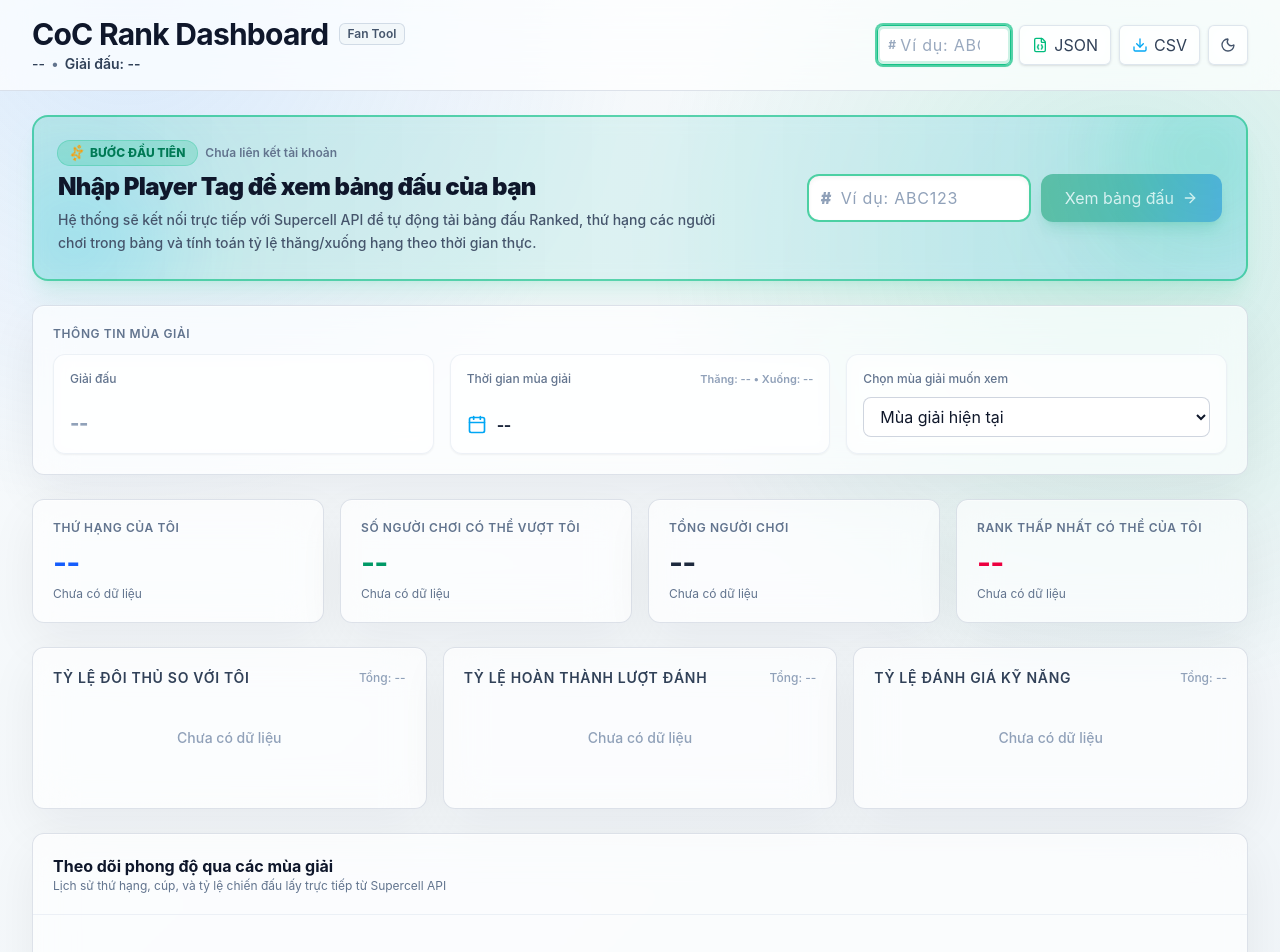
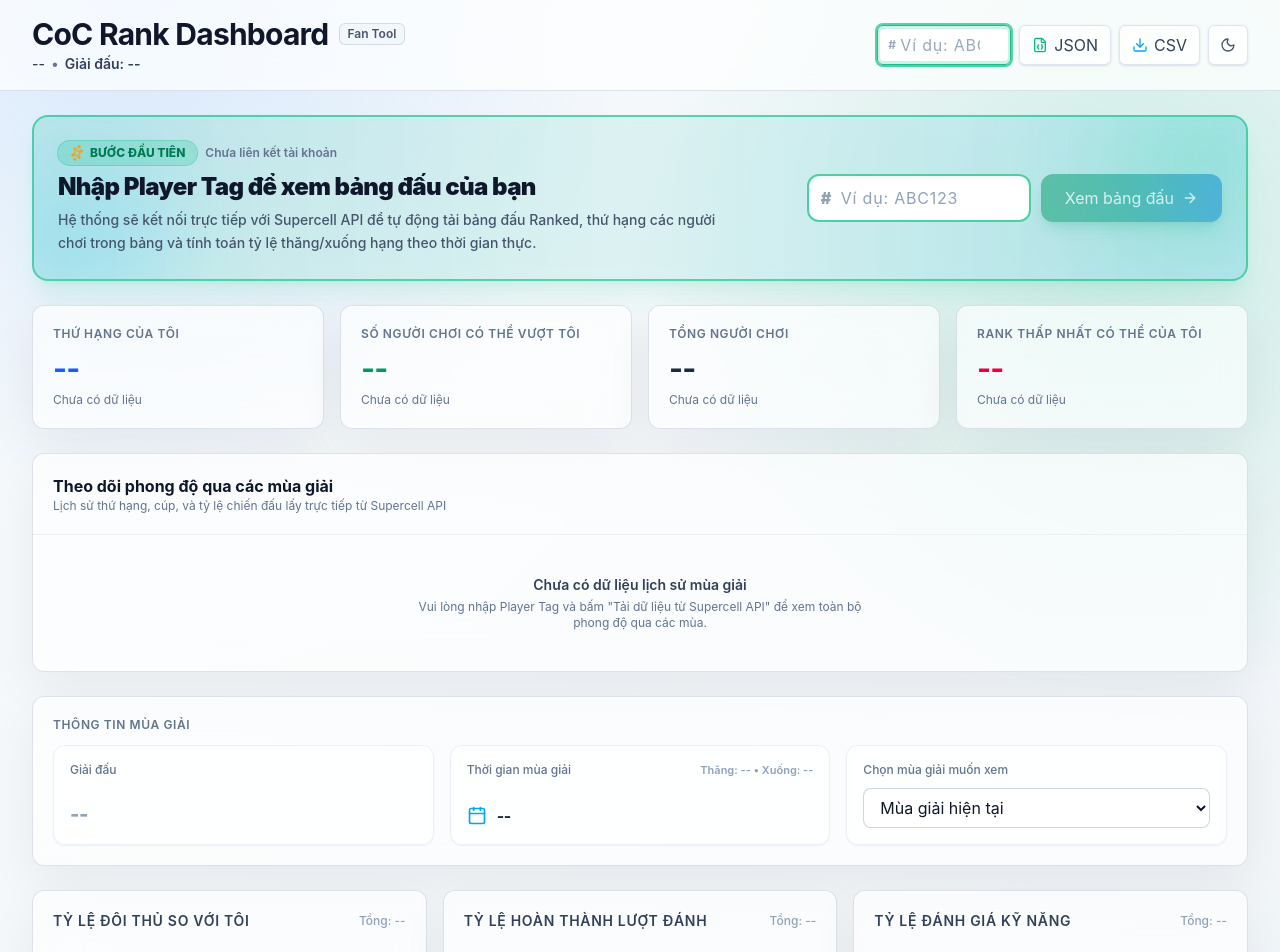
Before and after one commit to pmmdrg/coc-rank-dashboard, a React (Vite) app: page / in a window 1280 px wide. Shown: the top 952 px of the page. Built offline with nearby package versions, Linux system fonts and the light colour scheme.

Commit message:
refactor(layout): prioritize personal stats above season leaderboard

```diff
--- a/src/App.tsx
+++ b/src/App.tsx
@@ -587,16 +587,8 @@ function App() {
           </div>
         )}
 
-        {/* Form thông tin mùa giải: chọn mùa giải & nút thêm mùa mới */}
-        <SeasonMetaForm
-          season={rankedSeason}
-          seasons={document.seasons.map(normalizeSeason)}
-          activeSeasonIndex={document.activeSeasonIndex}
-          onSelectSeasonIndex={handleSelectSeasonIndex}
-          onUpdateSeasonMeta={handleUpdateSeasonMeta}
-        />
-
-        {/* 4 Thẻ thống kê nổi bật */}
+        {/* PHẦN 1: CÁC THÔNG TIN RIÊNG VỀ BẢN THÂN */}
+        {/* 4 Thẻ thống kê nổi bật của bản thân */}
         <StatCardsGrid
           stats={stats}
           season={rankedSeason}
@@ -612,19 +604,29 @@ function App() {
           />
         )}
 
-        {/* Khu vực biểu đồ thống kê */}
+        {/* Theo dõi phong độ qua các mùa giải & Kỷ lục cá nhân */}
+        <PerformanceTrendSection
+          leagueHistory={leagueHistory}
+          myPlayerName={myPlayerName}
+          playerTag={playerTag}
+        />
+
+        {/* PHẦN 2: CÁC THÔNG TIN LIÊN QUAN TỚI BẢNG XẾP HẠNG CỦA MÙA GIẢI */}
+        {/* Form thông tin mùa giải: chọn mùa giải & quy tắc thăng/xuống */}
+        <SeasonMetaForm
+          season={rankedSeason}
+          seasons={document.seasons.map(normalizeSeason)}
+          activeSeasonIndex={document.activeSeasonIndex}
+          onSelectSeasonIndex={handleSelectSeasonIndex}
+          onUpdateSeasonMeta={handleUpdateSeasonMeta}
+        />
+
+        {/* Khu vực biểu đồ thống kê mùa giải */}
         <ChartsSection
           comparisonData={comparisonChartData}
           attackStatusData={attackStatusChartData}
           ratingData={ratingChartData}
           myPlayerName={myPlayerName}
-        />
-
-        {/* Theo dõi phong độ qua các mùa giải */}
-        <PerformanceTrendSection
-          leagueHistory={leagueHistory}
-          myPlayerName={myPlayerName}
-          playerTag={playerTag}
         />
 
         {/* Bảng thống kê nổi bật & kỷ lục mùa giải */}
```
